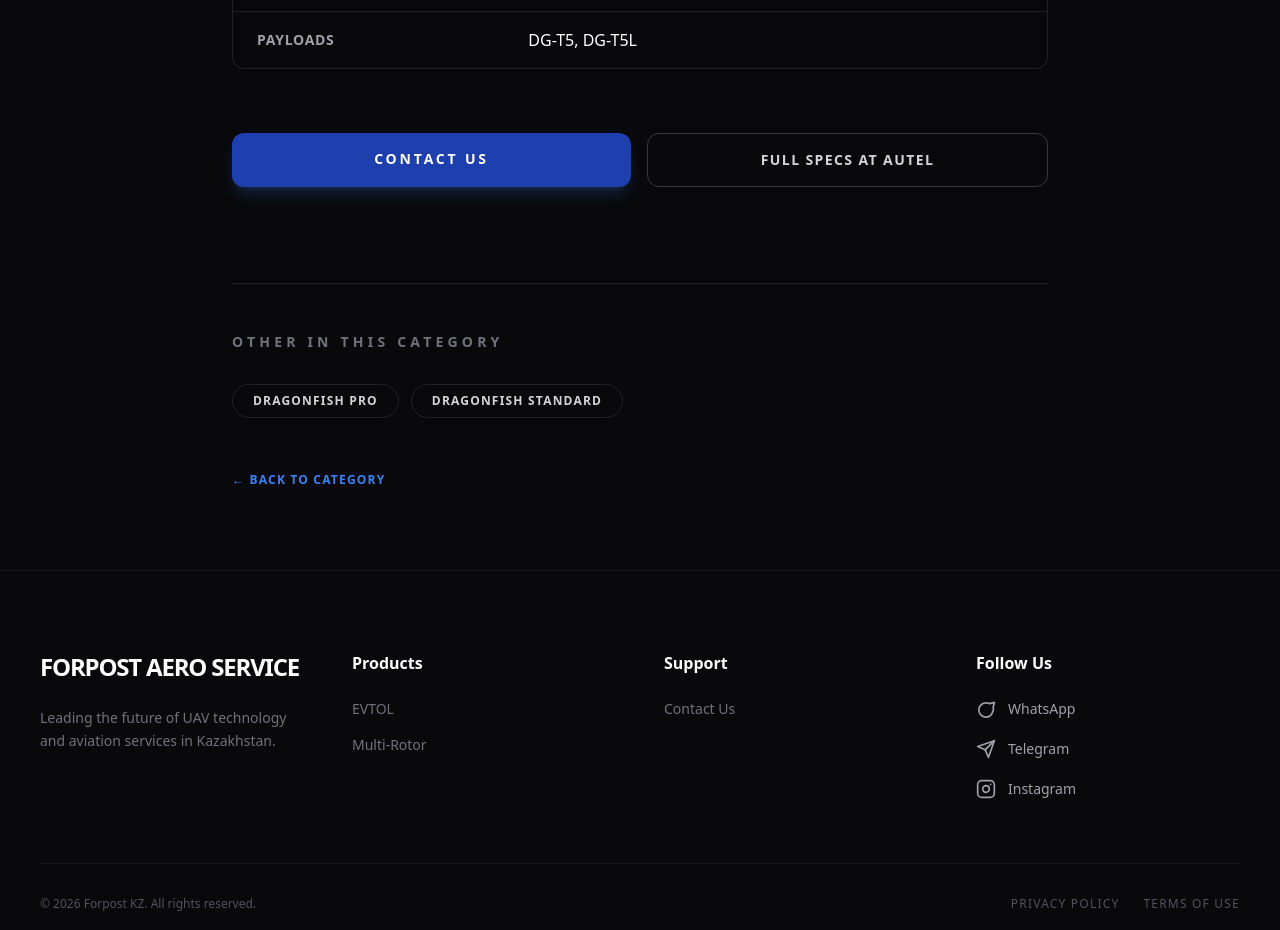
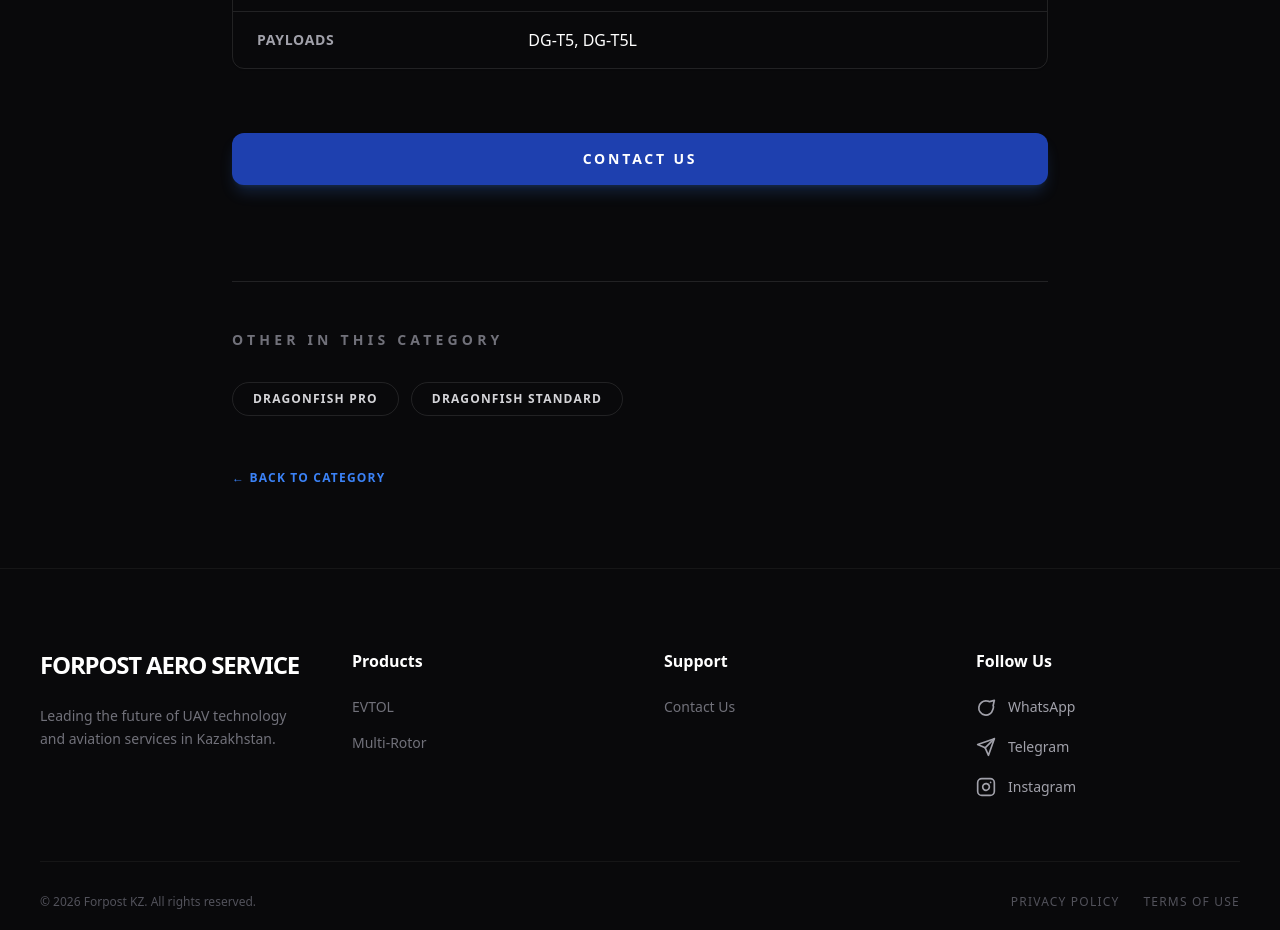
Before and after one commit to SamuelStrand/drones, a React (Create React App) app in the folder FAS_site/fas-website/: page /drones/evtol/dragonfish-25 in a window 1280 px wide. Shown: the part 1620-2550 px from the top of the page. Built offline with nearby package versions, Linux system fonts and the light colour scheme; no server answers.

Commit message:
remove autel button

```diff
--- a/FAS_site/fas-website/src/i18n.js
+++ b/FAS_site/fas-website/src/i18n.js
@@ -94,7 +94,6 @@
       drones_detail: {
         highlights: "Highlights",
         specs: "Technical specifications",
-        source_at_autel: "Full specs at Autel",
         contact_us: "Contact us",
         back_to_category: "Back to category",
         other_in_category: "Other in this category",
@@ -549,7 +548,6 @@
       drones_detail: {
         highlights: "Ключевые особенности",
         specs: "Технические характеристики",
-        source_at_autel: "Полные характеристики на Autel",
         contact_us: "Связаться с нами",
         back_to_category: "Назад в категорию",
         other_in_category: "Другие в этой категории",
@@ -1037,7 +1035,6 @@
       drones_detail: {
         highlights: "Негізгі ерекшеліктер",
         specs: "Техникалық сипаттамалар",
-        source_at_autel: "Толық сипаттама Autel-де",
         contact_us: "Бізбен хабарласыңыз",
         back_to_category: "Санатқа оралу",
         other_in_category: "Осы санаттағы басқалар",
--- a/FAS_site/fas-website/src/pages/DroneDetail.jsx
+++ b/FAS_site/fas-website/src/pages/DroneDetail.jsx
@@ -136,11 +136,6 @@
             <Link to="/contact" className="flex-1 text-center px-8 py-4 rounded-xl bg-blue-700 dark:bg-blue-800 text-white hover:bg-blue-600 dark:hover:bg-blue-700 transition font-black uppercase text-sm tracking-[0.2em] shadow-lg shadow-blue-500/20">
               {t("drones_detail.contact_us")}
             </Link>
-            {drone.autelUrl && (
-              <a href={drone.autelUrl} target="_blank" rel="noopener noreferrer" className="flex-1 text-center px-8 py-4 rounded-xl border border-zinc-300 dark:border-white/20 text-zinc-600 dark:text-zinc-300 hover:bg-zinc-100 dark:hover:bg-white/5 transition font-bold uppercase text-sm tracking-widest">
-                {t("drones_detail.source_at_autel")}
-              </a>
-            )}
           </div>
 
           {/* Related Items */}
```
